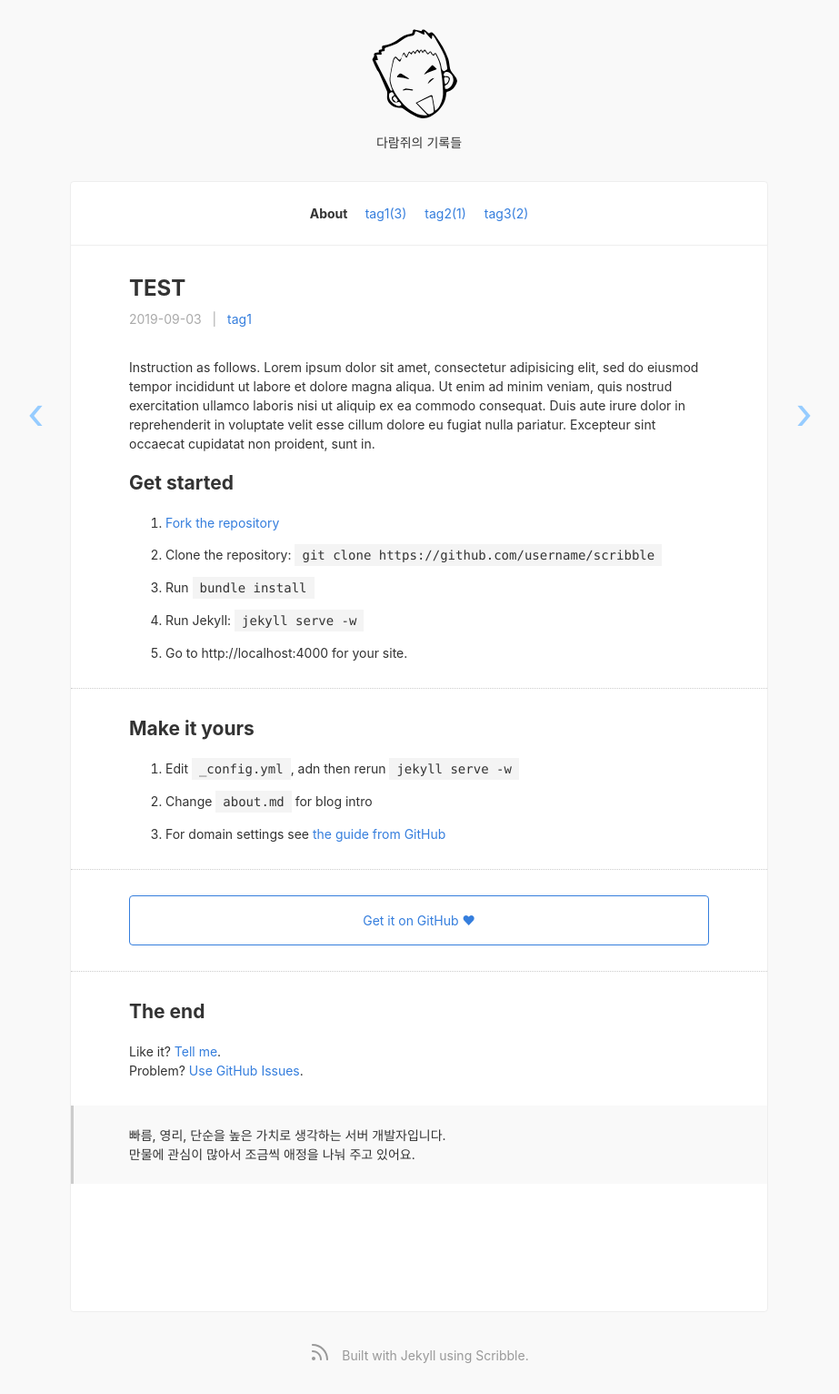
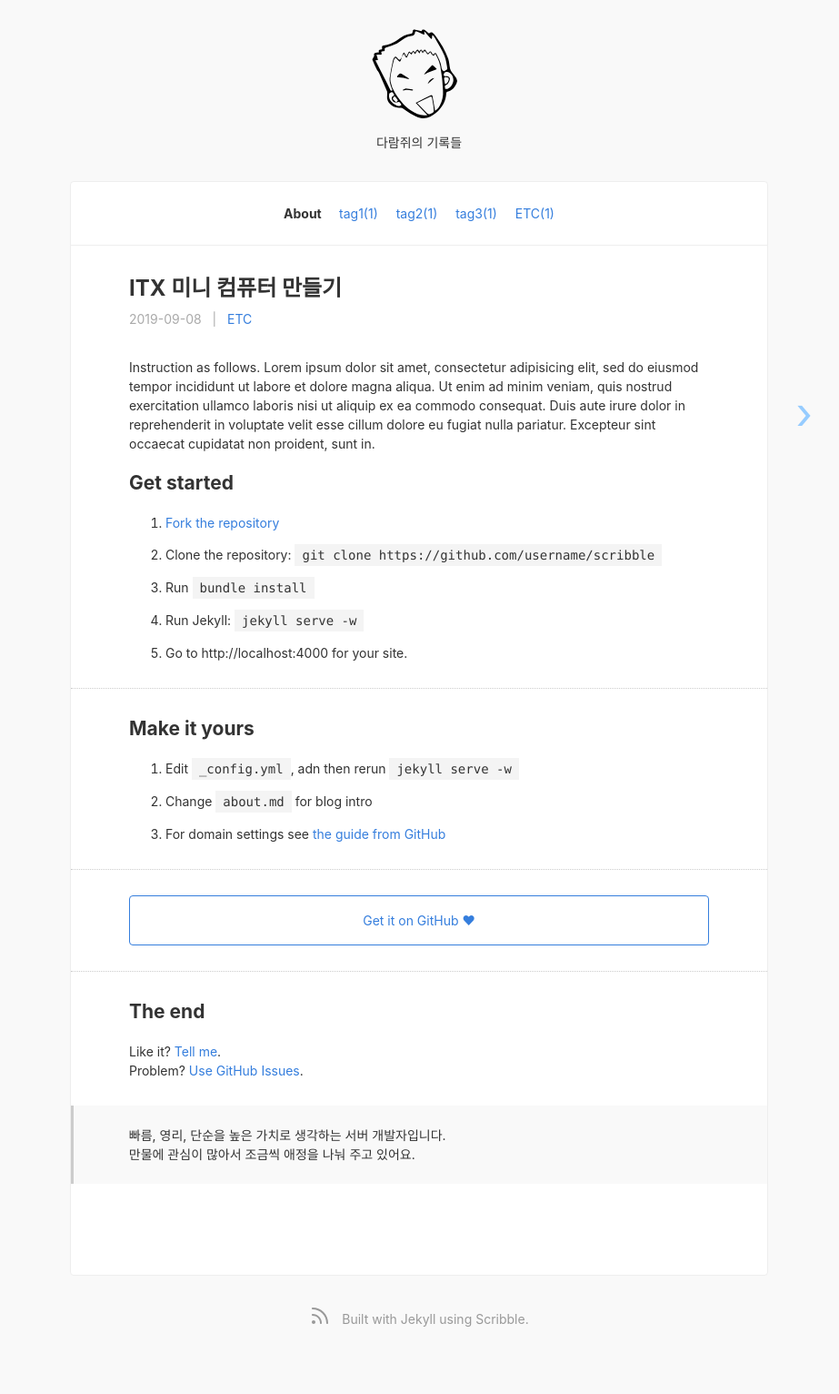
Before and after one commit to darammg/blog, a Jekyll site: the page built from _posts/2019-09-08-ITX 미니 컴퓨터 만들기.md, in a window 1280 px wide. Shown: the whole page at 91% size, without its empty margins (179-1102 px from the left). Built offline with Jekyll 4.4.1, drawn with Linux system fonts in a browser that asks for light colours; comment, search, counter and statistics services are not loaded; after the commit the page ends 1492 px from its top, so only the background shows below that.

Commit message:
discus css 변경

```diff
--- a/_posts/2019-09-03-test.md
+++ b/_posts/2019-09-08-ITX 미니 컴퓨터 만들기.md
@@ -1,7 +1,7 @@
 ---
-title: test
-date: 2019-09-03 00:06:52
-tags: [tag1]
+title: ITX 미니 컴퓨터 만들기
+date: 2019-09-08 00:06:52
+tags: [ETC]
 ---
 
 Instruction as follows. Lorem ipsum dolor sit amet, consectetur adipisicing elit, sed do eiusmod tempor incididunt ut labore et dolore magna aliqua. Ut enim ad minim veniam, quis nostrud exercitation ullamco laboris nisi ut aliquip ex ea commodo consequat. Duis aute irure dolor in reprehenderit in voluptate velit esse cillum dolore eu fugiat nulla pariatur. Excepteur sint occaecat cupidatat non proident, sunt in.
--- a/stylesheets/style.css
+++ b/stylesheets/style.css
@@ -55,12 +55,12 @@ footer img{
 
 @media (max-width: 640px) {
   #disqus_thread{
-    padding:20px;
+    padding:0 20px 20px 20px;
   }
 }
 
 @media (min-width: 641px) {
   #disqus_thread{
-    padding:40px;
+    padding:0 40px 40px 40px;
   }
 }
```
Also changed, not shown: _posts/2019-09-02-test2.md (deleted, +0 -7 lines), _posts/2019-09-03-test3.md (deleted, +0 -7 lines).
